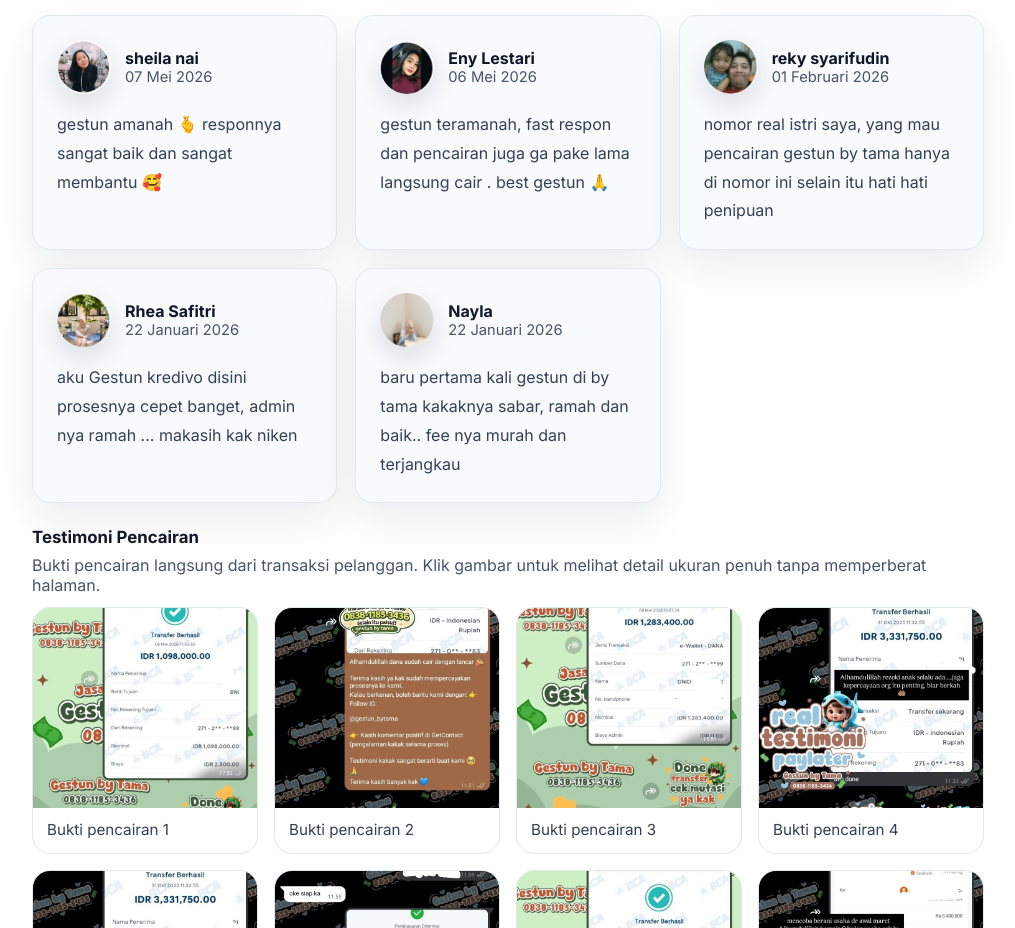
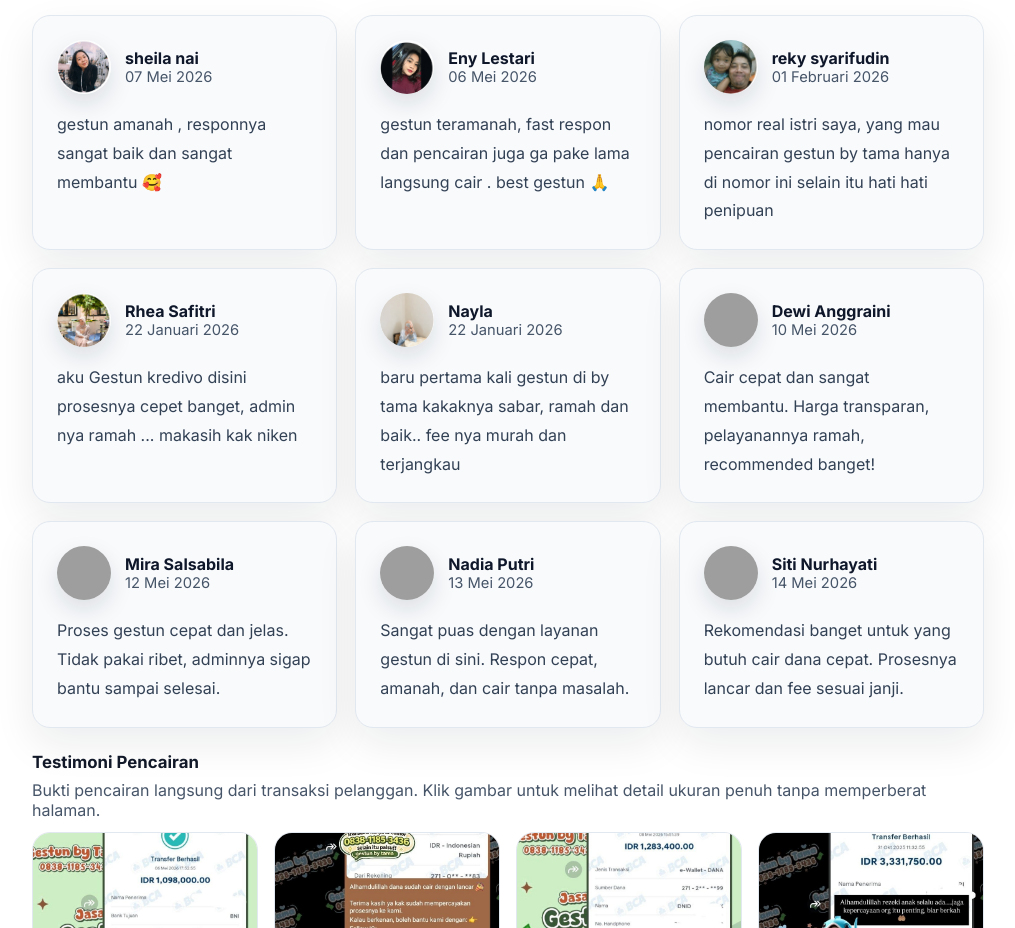
Before and after one commit to rekysda/gestunbytama, a plain HTML site: page index.html in a window 1280 px wide. Shown: the part 783-1711 px from the top of the page, without its empty margins (132-1147 px from the left). Drawn offline with Linux system fonts and the light colour scheme; grey boxes are pictures that could not be loaded.

Commit message:
Add new testimonials and associated images for enhanced user feedback

```diff
--- a/index.html
+++ b/index.html
@@ -199,7 +199,7 @@
                                 <div class="testimonial-role">07 Mei 2026</div>
                             </div>
                         </div>
-                        <p class="testimonial-text">gestun amanah 🫰 responnya sangat baik dan sangat membantu 🥰</p>
+                        <p class="testimonial-text">gestun amanah , responnya sangat baik dan sangat membantu 🥰</p>
                     </div>
                     <div class="testimonial-card">
                         <div class="testimonial-meta">
@@ -240,6 +240,46 @@
                             </div>
                         </div>
                         <p class="testimonial-text">baru pertama kali gestun di by tama kakaknya sabar, ramah dan baik.. fee nya murah dan terjangkau</p>
+                    </div>
+                    <div class="testimonial-card">
+                        <div class="testimonial-meta">
+                            <img src="assets/testi06.png" alt="Profil testi06" class="testimonial-avatar">
+                            <div>
+                                <div class="testimonial-name">Dewi Anggraini</div>
+                                <div class="testimonial-role">10 Mei 2026</div>
+                            </div>
+                        </div>
+                        <p class="testimonial-text">Cair cepat dan sangat membantu. Harga transparan, pelayanannya ramah, recommended banget!</p>
+                    </div>
+                    <div class="testimonial-card">
+                        <div class="testimonial-meta">
+                            <img src="assets/testi07.png" alt="Profil testi07" class="testimonial-avatar">
+                            <div>
+                                <div class="testimonial-name">Mira Salsabila</div>
+                                <div class="testimonial-role">12 Mei 2026</div>
+                            </div>
+                        </div>
+                        <p class="testimonial-text">Proses gestun cepat dan jelas. Tidak pakai ribet, adminnya sigap bantu sampai selesai.</p>
+                    </div>
+                    <div class="testimonial-card">
+                        <div class="testimonial-meta">
+                            <img src="assets/testi08.png" alt="Profil testi08" class="testimonial-avatar">
+                            <div>
+                                <div class="testimonial-name">Nadia Putri</div>
+                                <div class="testimonial-role">13 Mei 2026</div>
+                            </div>
+                        </div>
+                        <p class="testimonial-text">Sangat puas dengan layanan gestun di sini. Respon cepat, amanah, dan cair tanpa masalah.</p>
+                    </div>
+                    <div class="testimonial-card">
+                        <div class="testimonial-meta">
+                            <img src="assets/testi09.png" alt="Profil testi09" class="testimonial-avatar">
+                            <div>
+                                <div class="testimonial-name">Siti Nurhayati</div>
+                                <div class="testimonial-role">14 Mei 2026</div>
+                            </div>
+                        </div>
+                        <p class="testimonial-text">Rekomendasi banget untuk yang butuh cair dana cepat. Prosesnya lancar dan fee sesuai janji.</p>
                     </div>
                 </div>
             </section>
```
Also changed, not shown: 4 other files.
